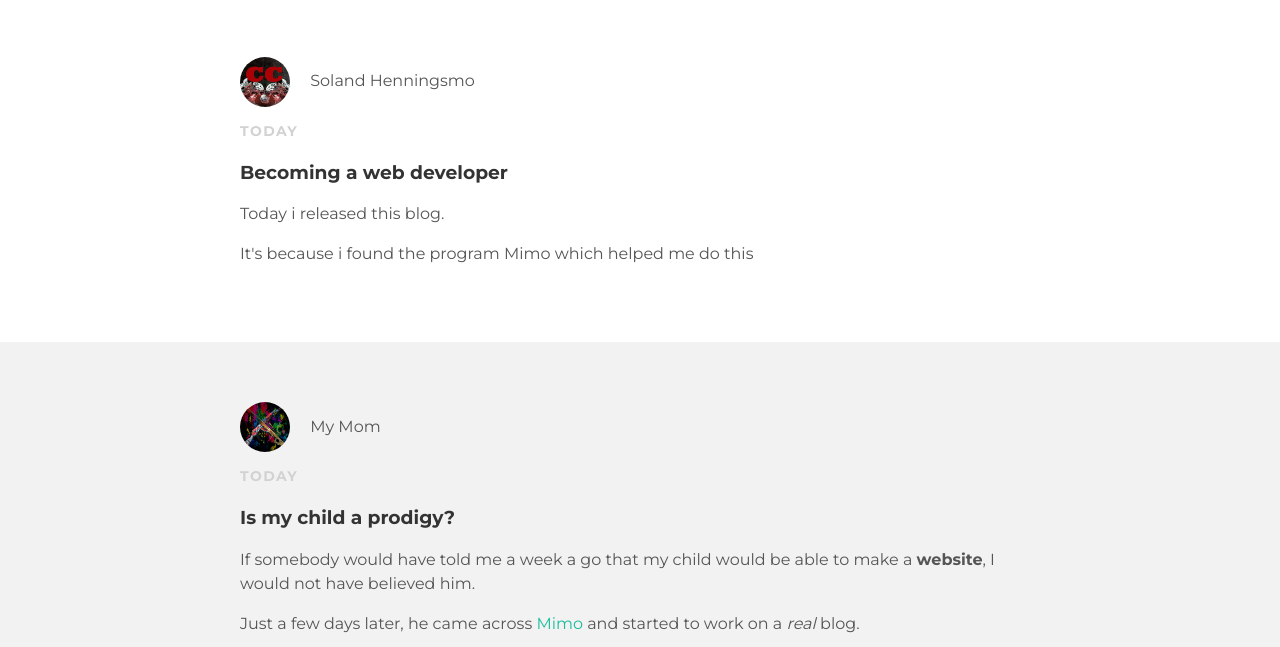
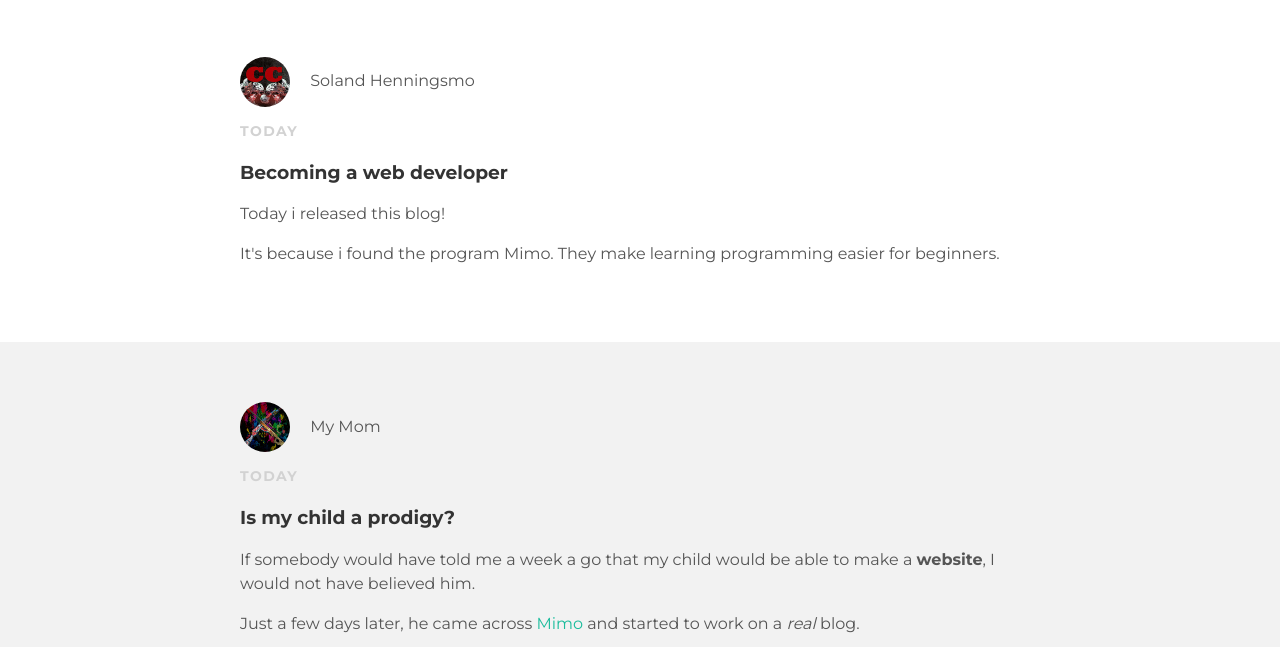
Before and after one commit to CyborgCide/CyborgCide.github.io, a plain HTML site: page index.html in a window 1280 px wide. Shown: the part 153-800 px from the top of the page. Drawn offline with Linux system fonts and the light colour scheme.

Commit message:
Update index.html

```diff
--- a/index.html
+++ b/index.html
@@ -25,8 +25,8 @@
           <p class="post-date">Today</p>
           <h3 class="post-title">Becoming a web developer</h3>
           <div class="post-content">
-            <p>Today i released this blog.</p>
-            <p>It's because i found the program Mimo which helped me do this</p>
+            <p>Today i released this blog!</p>
+            <p>It's because i found the program Mimo. They make learning programming easier for beginners.</p>
           </div> <!-- post-content -->
         </div> <!-- post -->
       </div> <!-- post-container -->
```
